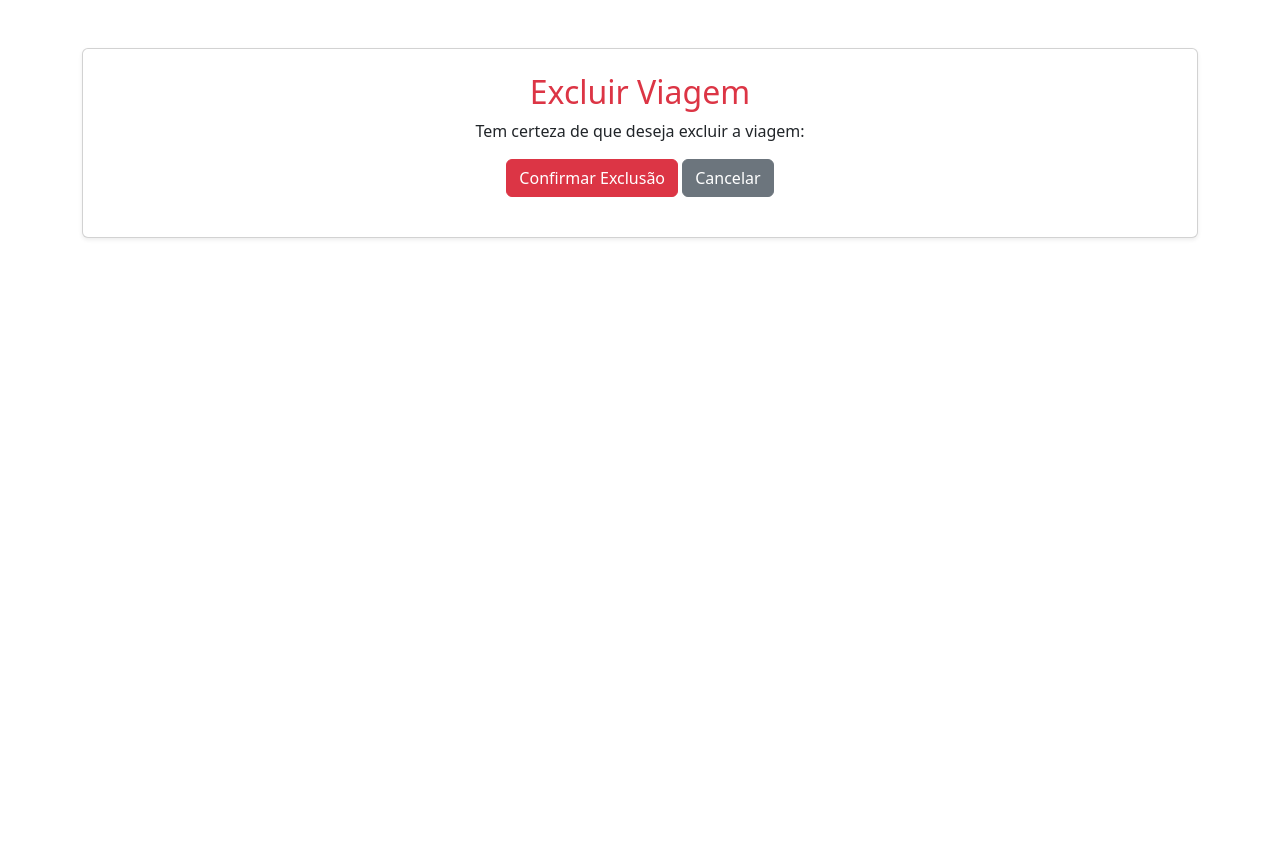
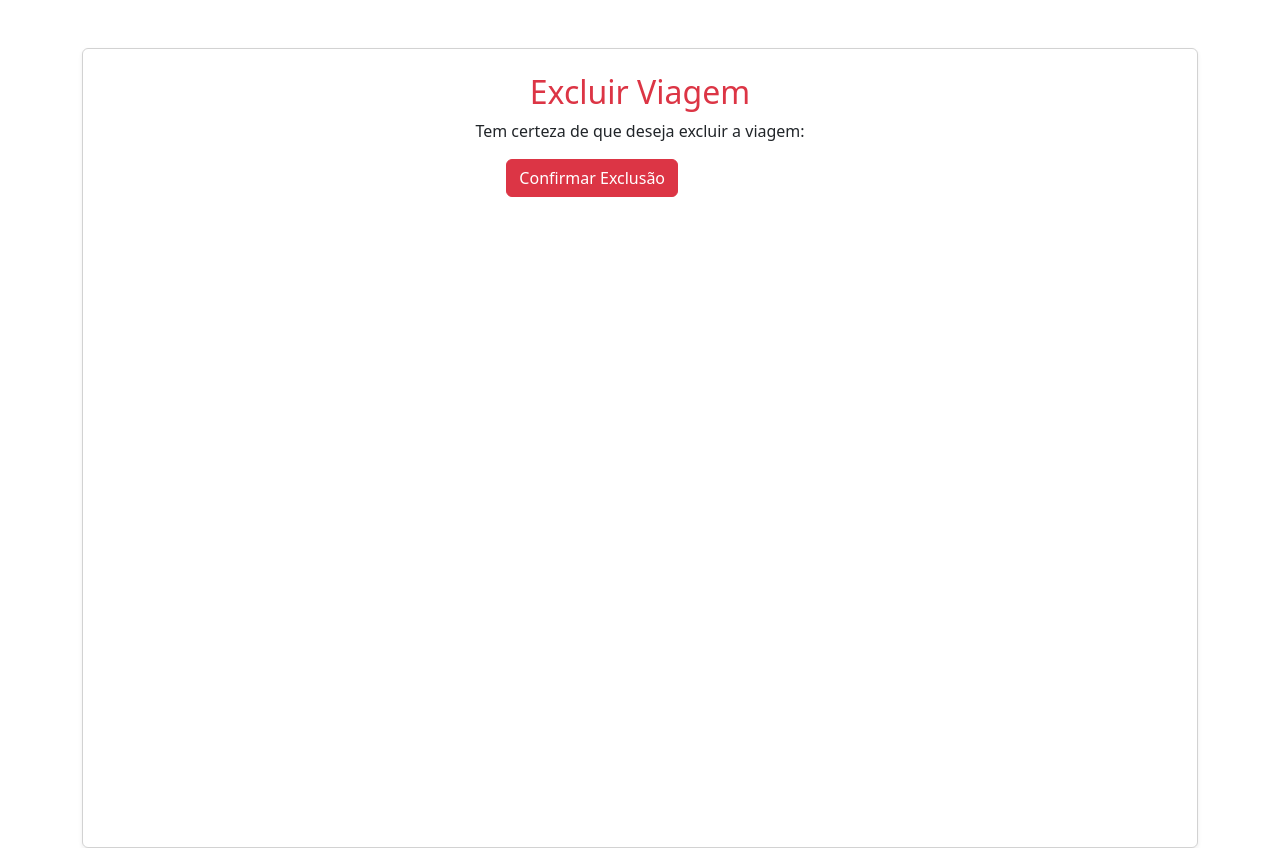
Before and after one commit to mateusaccount/Projeto_aerofacil, a Django app: template app/templates/viagem_confirm_delete.html in a window 1280 px wide. Before the commit the page ends 239 px from the top, so only its background shows below. Run offline with Django 4.2, Linux system fonts and the light colour scheme; the template is opened without the code that fills it, so the values that code supplies are empty; some libraries are stand-ins or nearby versions.

Commit message:
Correção cadastro

```diff
--- a/app/templates/viagem_confirm_delete.html
+++ b/app/templates/viagem_confirm_delete.html
@@ -6,8 +6,48 @@
     <meta charset="UTF-8">
     <meta name="viewport" content="width=device-width, initial-scale=1.0">
     <title>Excluir Viagem</title>
-    <link href="https://cdn.jsdelivr.net/npm/bootstrap@5.3.3/dist/css/bootstrap.min.css" rel="stylesheet" integrity="sha384-QWTKZyjpPEjISv5WaRU9OFeRpok6YctnYmDr5pNlyT2bRjXh0JMhjY6hW+ALEwIH" crossorigin="anonymous">
+    <link href="https://cdn.jsdelivr.net/npm/bootstrap@5.3.3/dist/css/bootstrap.min.css" rel="stylesheet">
+    <style>
+        html, body {
+            height: 100%;
+            margin: 0;
+        }
+
+        body {
+            background-color: var(--highlight-color);
+            display: flex;
+            flex-direction: column;
+            min-height: 100vh;
+            justify-content: center;
+        }
+
+        .card {
+            background-color: var(--white-color);
+            flex-grow: 1;
+        }
+
+        .btn-danger {
+            background-color: #dc3545;
+            border-color: #dc3545;
+        }
+
+        .btn-danger:hover {
+            background-color: #c82333;
+            border-color: #c82333;
+        }
+
+        .btn-secondary {
+            background-color: var(--secondary-color);
+            border-color: var(--secondary-color);
+        }
+
+        .btn-secondary:hover {
+            background-color: #6fa88b;
+            border-color: #6fa88b;
+        }
+    </style>
 </head>
+
 <body class="container mt-5">
     <div class="card shadow-sm p-4">
         <h2 class="text-center text-danger">Excluir Viagem</h2>
```
Also changed, not shown: app/templates/base.html (+7 -7 lines), app/templates/signup.html (+17 -3 lines).
